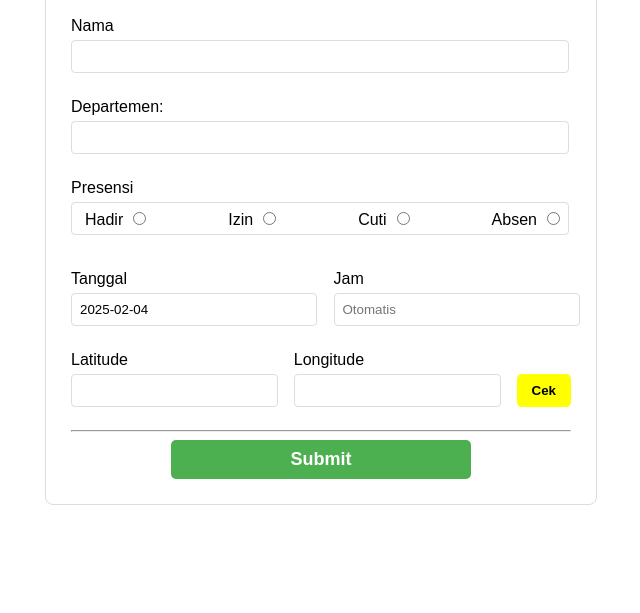
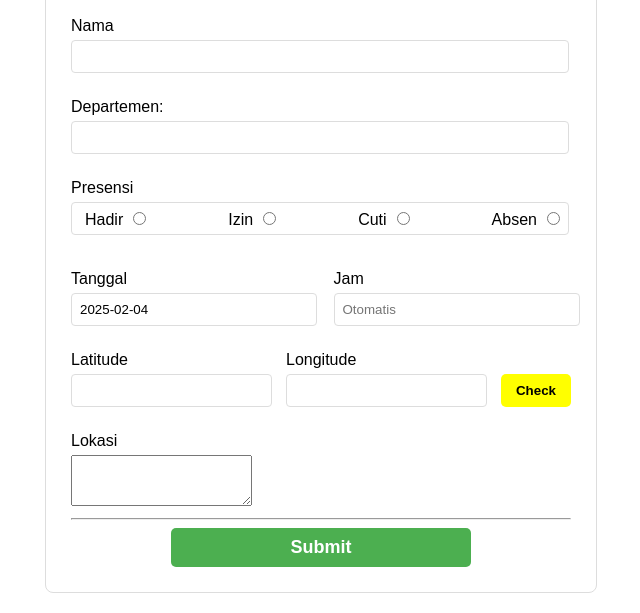
Before and after one commit to ikhsan-rd/geolocation-presensi, a plain HTML site: page index.html in a window 1280 px wide. Shown: the part 249-862 px from the top of the page, without its empty margins (319-959 px from the left). Before the commit the page ends 800 px from the top, so only its background shows below. Drawn offline with Linux system fonts and the light colour scheme; no server answers.

Commit message:
Update index.html

```diff
--- a/index.html
+++ b/index.html
@@ -61,8 +61,14 @@
                 <input type="text" id="longitude" name="longitude" readonly>
             </div>
             <div class="getloc-container">
-                <button type="button" id="getLocationButton">Cek</button>
+                <button type="button" id="getLocationButton">Check</button>
+                <button type="button" id="reCheckLocationButton">Re-Check</button>
             </div>
+        </div>
+
+        <div class="lokasi-group">
+            <label for="lokasi">Lokasi</label>
+            <textarea type="text" id="lokasi" name="lokasi" rows="3" readonly></textarea>
         </div>
 
         <hr class="form-divider">
```
